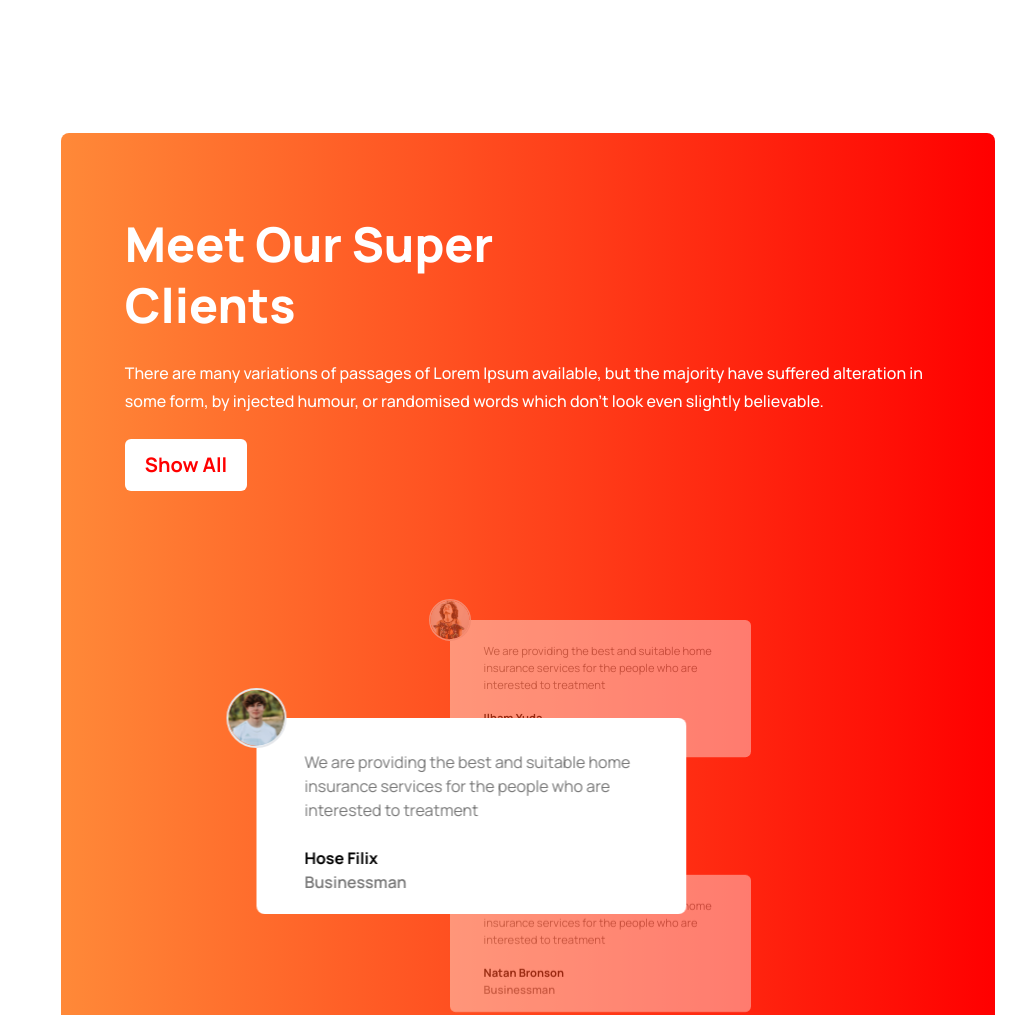
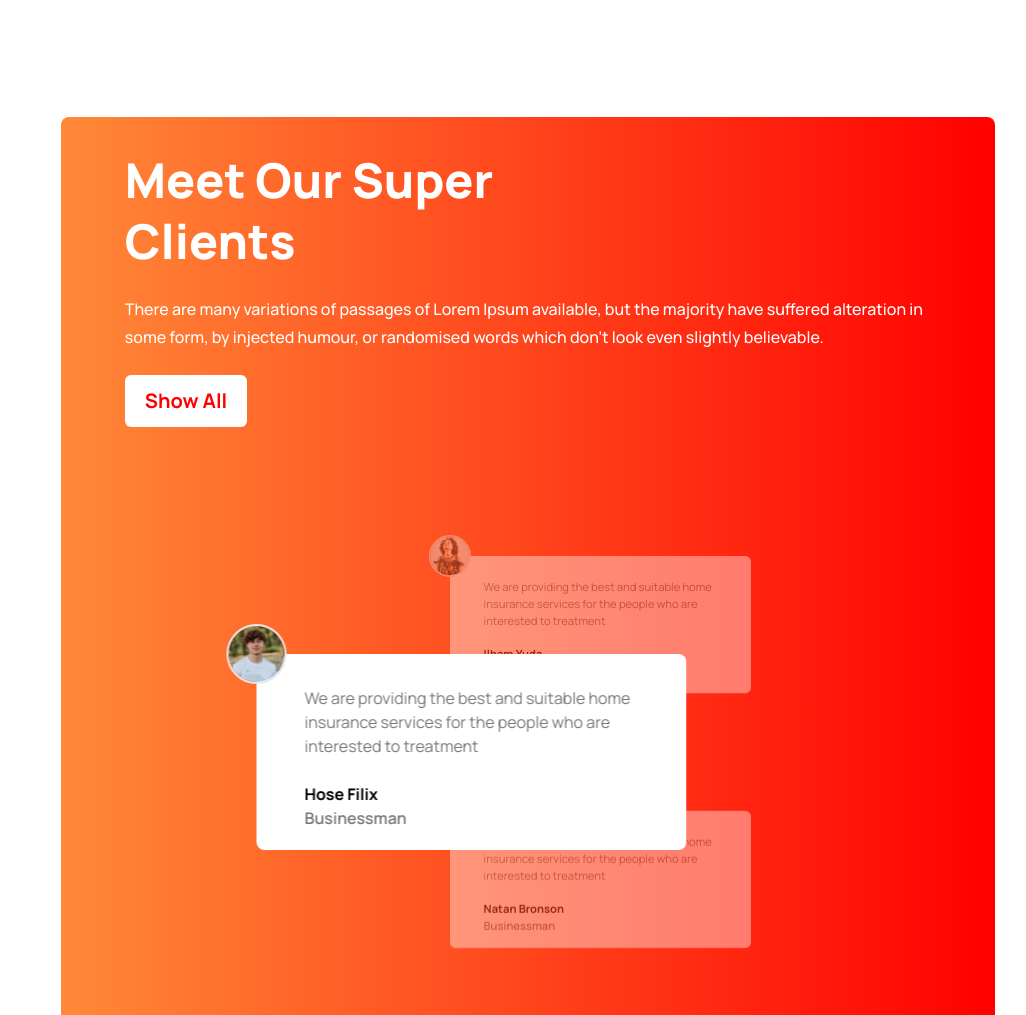
Before and after one commit to tohirul/tea-house, a plain HTML site: page index.html in a window 1280 px wide. Shown: the part 2082-3097 px from the top of the page, without its empty margins (112-1138 px from the left). Drawn offline with nearby package versions, Linux system fonts and the light colour scheme.

Commit message:
Teaks: padding-Clients Section

```diff
--- a/index.html
+++ b/index.html
@@ -182,9 +182,9 @@
             </section>
 
             <!-- ? Clients Section -->
-            <section class="container sm:mx-auto py-8 xl:py-16 px-4 xl:px-14 flex justify-center items-center">
+            <section class="container sm:mx-auto py-8 xl:py-12 px-4 xl:px-14 flex justify-center items-center">
                 <div
-                    class="clients w-full xl:w-4/5 min-h-[650px] px-4 md:pl-10 md:pr-6 pt-10 md:pt-20 rounded-lg flex flex-col 2xl:flex-row flex-wrap justify-center items-center  lg:gap-2  xl:gap-0 bg-gradient-to-r from-clr_gradient_light to-clr_gradient_deep">
+                    class="clients w-full xl:w-4/5 min-h-[650px] px-4 md:pl-10 md:pr-6 md:pt-8 rounded-lg flex flex-col 2xl:flex-row flex-wrap justify-center items-center  lg:gap-2  xl:gap-0 bg-gradient-to-r from-clr_gradient_light to-clr_gradient_deep">
 
                     <!-- ? Section Article -->
                     <div class="w-full 2xl:w-1/2 px-6 space-y-6  ">
@@ -206,7 +206,7 @@
                     </div>
                     <!-- ? Responsive Slider Card Section -->
                     <div class="cards w-full 2xl:w-1/2 px-4">
-                        <div class="outer -my-8 xl:-my-0">
+                        <div class="outer -my-8 lg:-my-0">
                             <!-- ? Card 1 -->
                             <div class="card w-[360px] md:w-[430px] rounded-lg bg-white" style="--delay: -1">
                                 <div class="w-full p-5 lg:px-12 space-y-3 relative">
```
